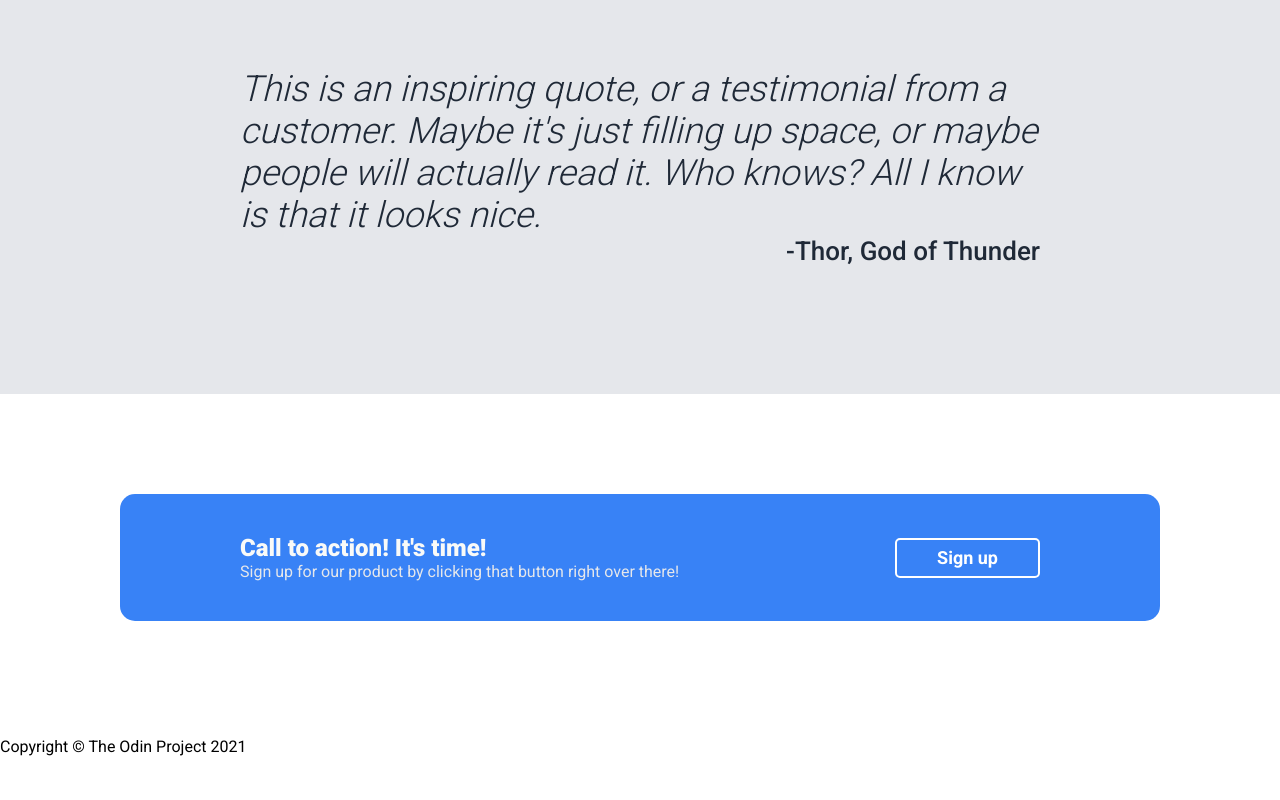
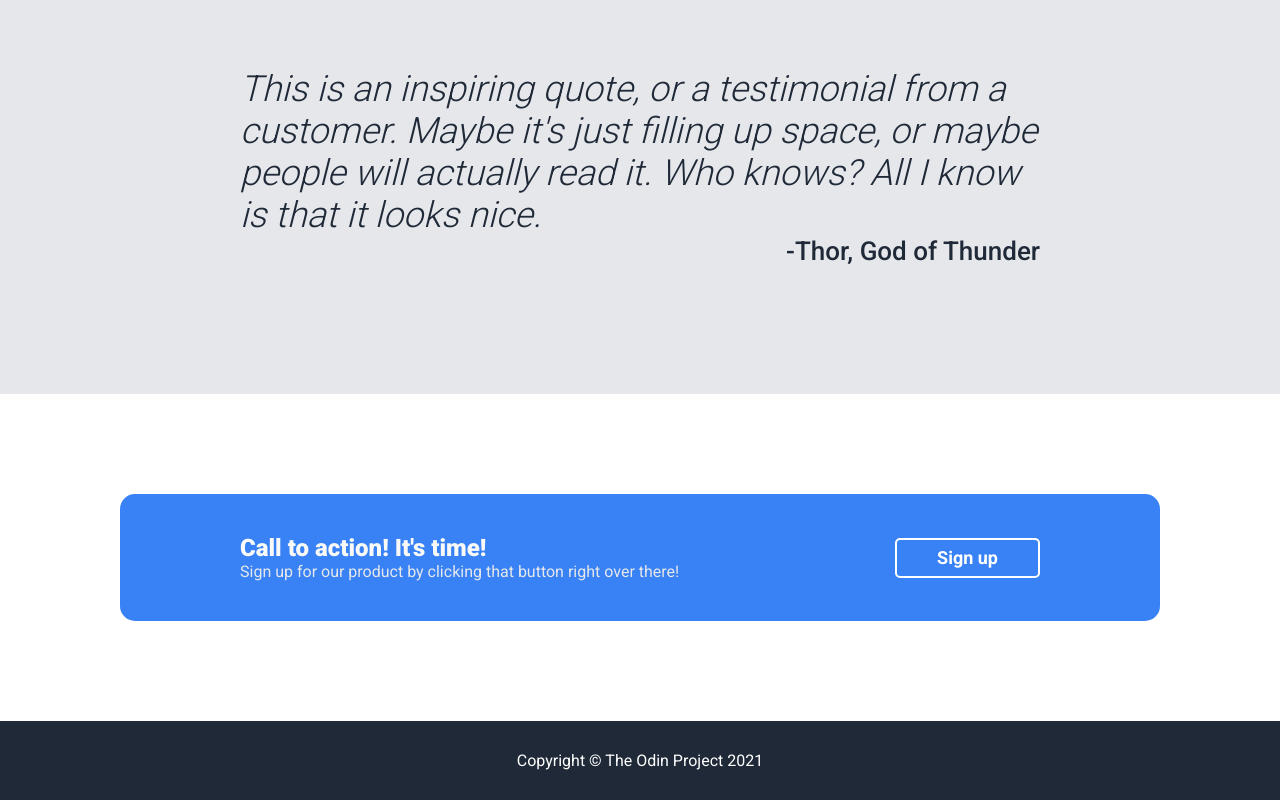
Before and after one commit to rafa1510/foundations-landing-page, a plain HTML site: page index.html in a window 1280 px wide. Shown: the part 998-1798 px from the top of the page. Before the commit the page ends 1770 px from the top, so only its background shows below. Drawn offline with Linux system fonts and the light colour scheme.

Commit message:
Set CSS styling for footer section

```diff
--- a/styles.css
+++ b/styles.css
@@ -222,3 +222,15 @@ body {
     font-size: 18px;
     color: #E5E7EB;
 }
+
+/* Footer CSS Properties */
+
+.footer {
+    background-color: #1F2937;
+}
+
+.footer p {
+    color: white;
+    margin: 30px;
+    text-align: center;
+}
```
